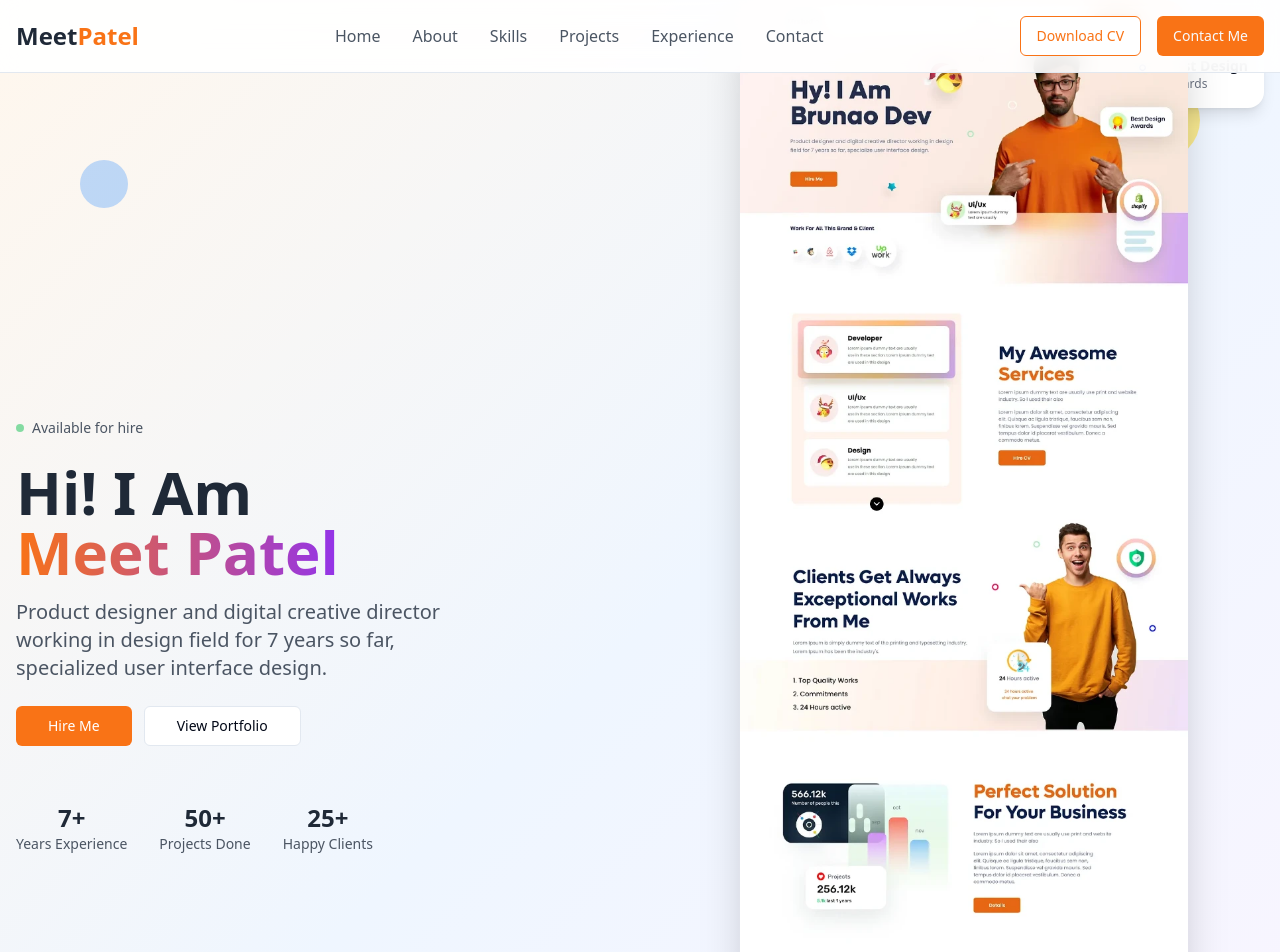
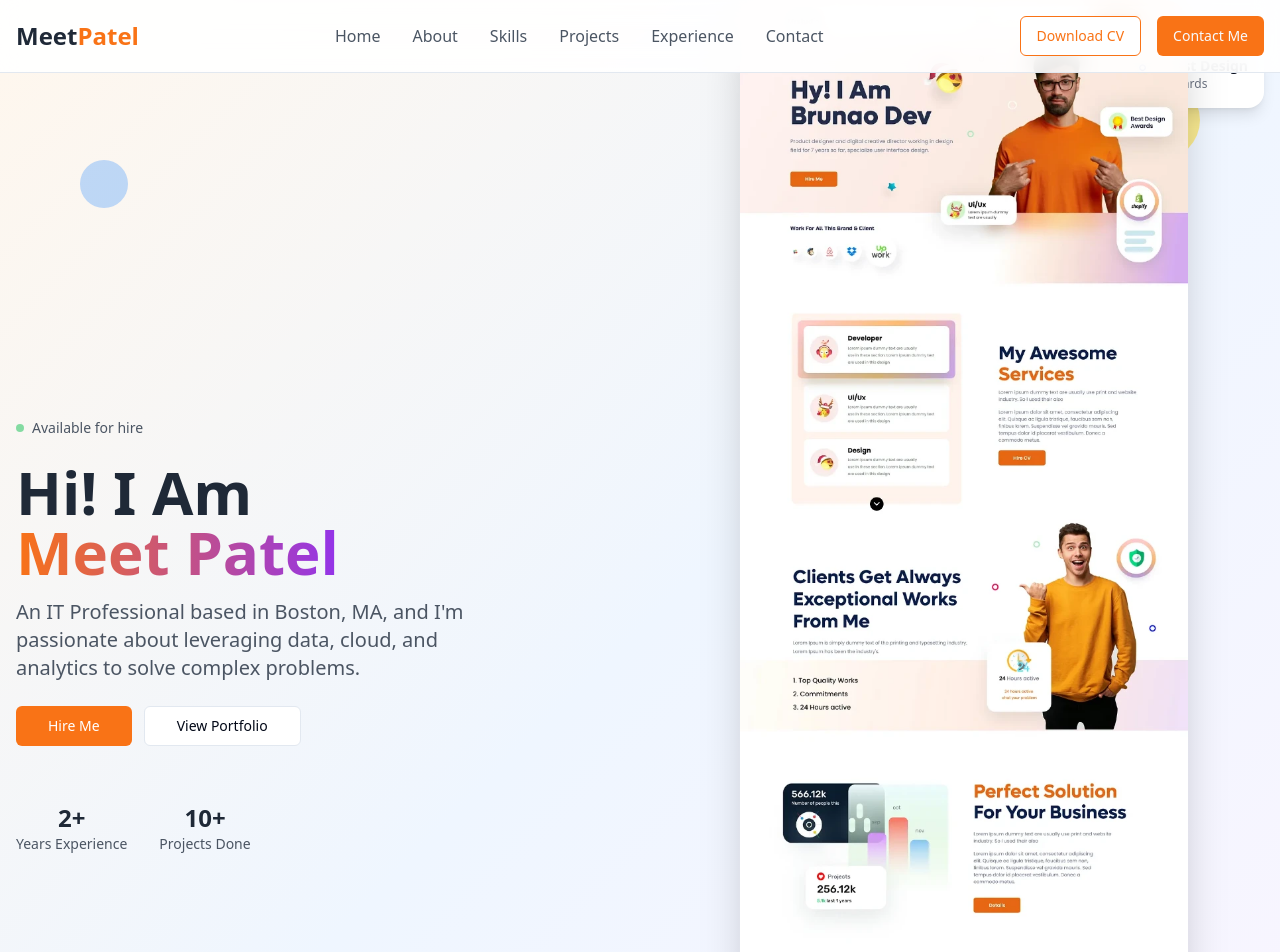
Before and after one commit to patelmeet1011/patel-portfolio-showcase, a React (Vite) app: page / in a window 1280 px wide. Shown: the top 952 px of the page. Built offline with nearby package versions, Linux system fonts and the light colour scheme.

Commit message:
Visual edit in Lovable
Edited UI in Lovable

```diff
--- a/src/components/Hero.tsx
+++ b/src/components/Hero.tsx
@@ -1,11 +1,8 @@
-
 import React from 'react';
 import { Button } from '@/components/ui/button';
 import { Badge } from '@/components/ui/badge';
-
 const Hero = () => {
-  return (
-    <section id="home" className="min-h-screen flex items-center relative overflow-hidden">
+  return <section id="home" className="min-h-screen flex items-center relative overflow-hidden">
       {/* Background Gradient */}
       <div className="absolute inset-0 bg-gradient-to-br from-orange-50 via-blue-50 to-purple-50"></div>
 
@@ -31,10 +28,7 @@ const Hero = () => {
               </span>
             </h1>
 
-            <p className="text-xl text-gray-600 max-w-md">
-              Product designer and digital creative director working in design
-              field for 7 years so far, specialized user interface design.
-            </p>
+            <p className="text-xl text-gray-600 max-w-md">An IT Professional based in Boston, MA, and I'm passionate about leveraging data, cloud, and analytics to solve complex problems.</p>
           </div>
 
           <div className="flex flex-wrap gap-3">
@@ -49,16 +43,18 @@ const Hero = () => {
           {/* Stats */}
           <div className="flex items-center space-x-8 pt-8">
             <div className="text-center">
-              <div className="text-2xl font-bold text-gray-800">7+</div>
+              <div className="text-2xl font-bold text-gray-800">2+</div>
               <div className="text-sm text-gray-600">Years Experience</div>
             </div>
             <div className="text-center">
-              <div className="text-2xl font-bold text-gray-800">50+</div>
+              <div className="text-2xl font-bold text-gray-800">10+</div>
               <div className="text-sm text-gray-600">Projects Done</div>
             </div>
             <div className="text-center">
-              <div className="text-2xl font-bold text-gray-800">25+</div>
-              <div className="text-sm text-gray-600">Happy Clients</div>
+              <div className="text-2xl font-bold text-gray-800">
+            </div>
+              <div className="text-sm text-gray-600">
+            </div>
             </div>
           </div>
         </div>
@@ -66,11 +62,7 @@ const Hero = () => {
         {/* Right Content - Image */}
         <div className="relative">
           <div className="relative z-10">
-            <img
-              src="/lovable-uploads/3ba80543-d670-4d85-829e-0db6a15a6b85.png"
-              alt="Meet Patel"
-              className="w-full max-w-md mx-auto rounded-3xl shadow-2xl"
-            />
+            <img src="/lovable-uploads/3ba80543-d670-4d85-829e-0db6a15a6b85.png" alt="Meet Patel" className="w-full max-w-md mx-auto rounded-3xl shadow-2xl" />
           </div>
 
           {/* Floating Awards Badge */}
@@ -100,8 +92,6 @@ const Hero = () => {
           </div>
         </div>
       </div>
-    </section>
-  );
+    </section>;
 };
-
 export default Hero;
```
